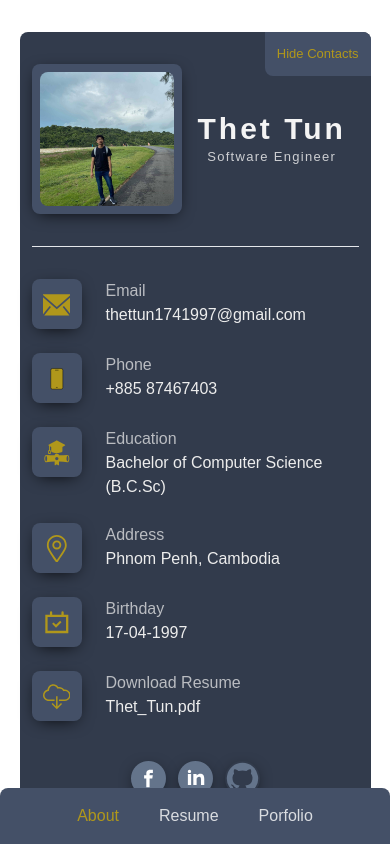
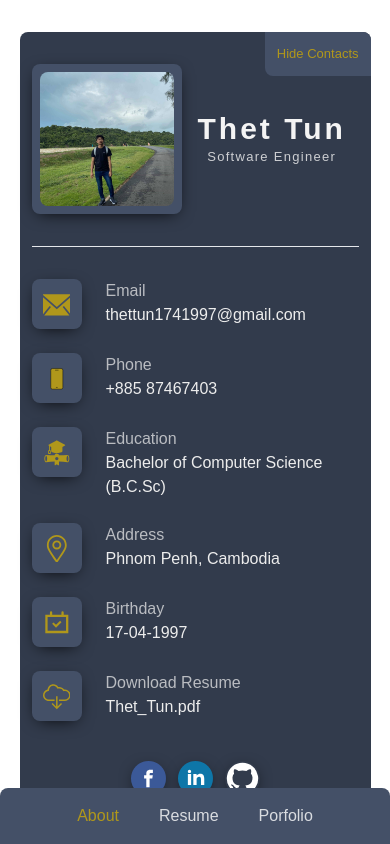
Before and after one commit to thettun17/portfolio, a Next.js app: page / in a window 390 px wide. Both pictures are taken after a click on the element "Show Contacts". Shown: the top 844 px of the page. Built offline with nearby package versions, Linux system fonts and the light colour scheme.

Commit message:
added contact color

```diff
--- a/components/layouts/Sidebar.tsx
+++ b/components/layouts/Sidebar.tsx
@@ -228,7 +228,7 @@ export default function Sidebar() {
                 <title>thet1112019</title>
                 <g>
                   <path
-                    className="fill-slate-500"
+                    className="laptop:fill-slate-500 mobile:fill-facebookColor"
                     d="M145.659,0c80.45,0,145.66,65.219,145.66,145.66c0,80.45-65.21,145.659-145.66,145.659
 		S0,226.109,0,145.66C0,65.219,65.21,0,145.659,0z"
                   />
@@ -260,7 +260,7 @@ export default function Sidebar() {
                 <title>thet-tun-81ba69192</title>
                 <g>
                   <path
-                    className="fill-slate-500"
+                    className="laptop:fill-slate-500 mobile:fill-linkedInColor"
                     d="M145.659,0c80.45,0,145.66,65.219,145.66,145.66s-65.21,145.659-145.66,145.659S0,226.1,0,145.66
 		S65.21,0,145.659,0z"
                   />
@@ -290,7 +290,7 @@ export default function Sidebar() {
               >
                 <title>thettun17</title>
                 <path
-                  className="fill-slate-500"
+                  className="laptop:fill-slate-500 mobile:fill-white"
                   d="M24,2.5a21.5,21.5,0,0,0-6.8,41.9c1.08.2,1.47-.46,1.47-1s0-1.86,0-3.65c-6,1.3-7.24-2.88-7.24-2.88A5.7,5.7,0,0,0,9,33.68c-1.95-1.33.15-1.31.15-1.31a4.52,4.52,0,0,1,3.29,2.22c1.92,3.29,5,2.34,6.26,1.79a4.61,4.61,0,0,1,1.37-2.88c-4.78-.54-9.8-2.38-9.8-10.62a8.29,8.29,0,0,1,2.22-5.77,7.68,7.68,0,0,1,.21-5.69s1.8-.58,5.91,2.2a20.46,20.46,0,0,1,10.76,0c4.11-2.78,5.91-2.2,5.91-2.2a7.74,7.74,0,0,1,.21,5.69,8.28,8.28,0,0,1,2.21,5.77c0,8.26-5,10.07-9.81,10.61a5.12,5.12,0,0,1,1.46,4c0,2.87,0,5.19,0,5.9s.39,1.24,1.48,1A21.5,21.5,0,0,0,24,2.5"
                 />
               </svg>
```
